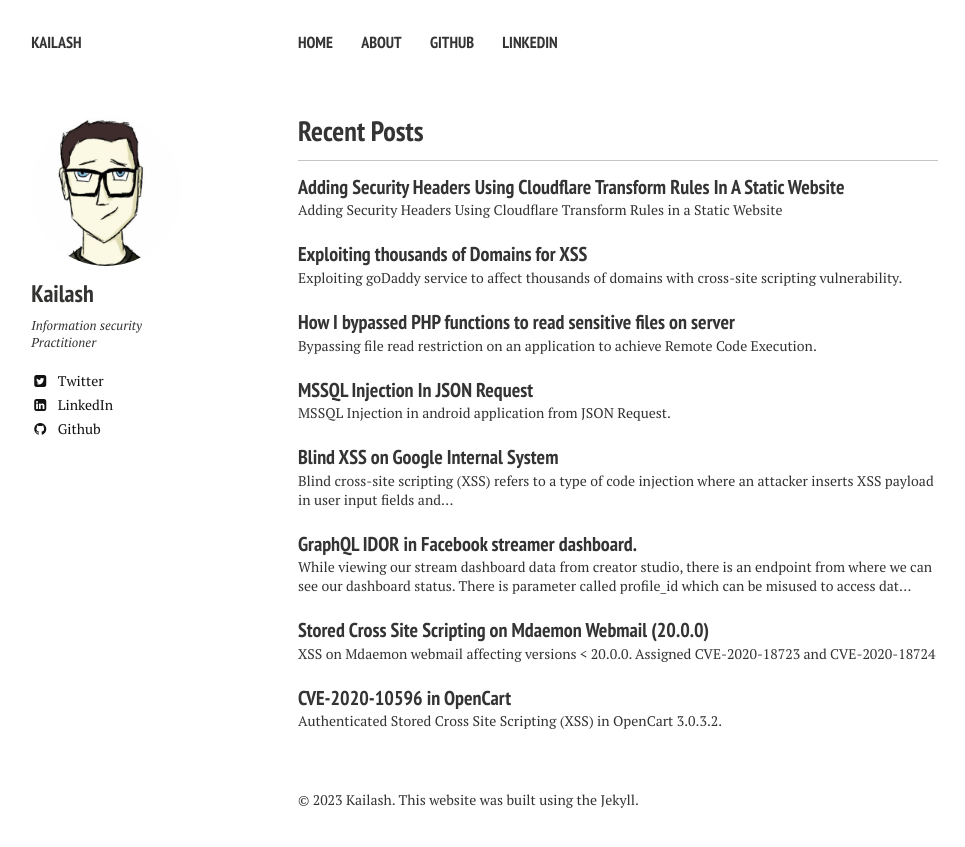
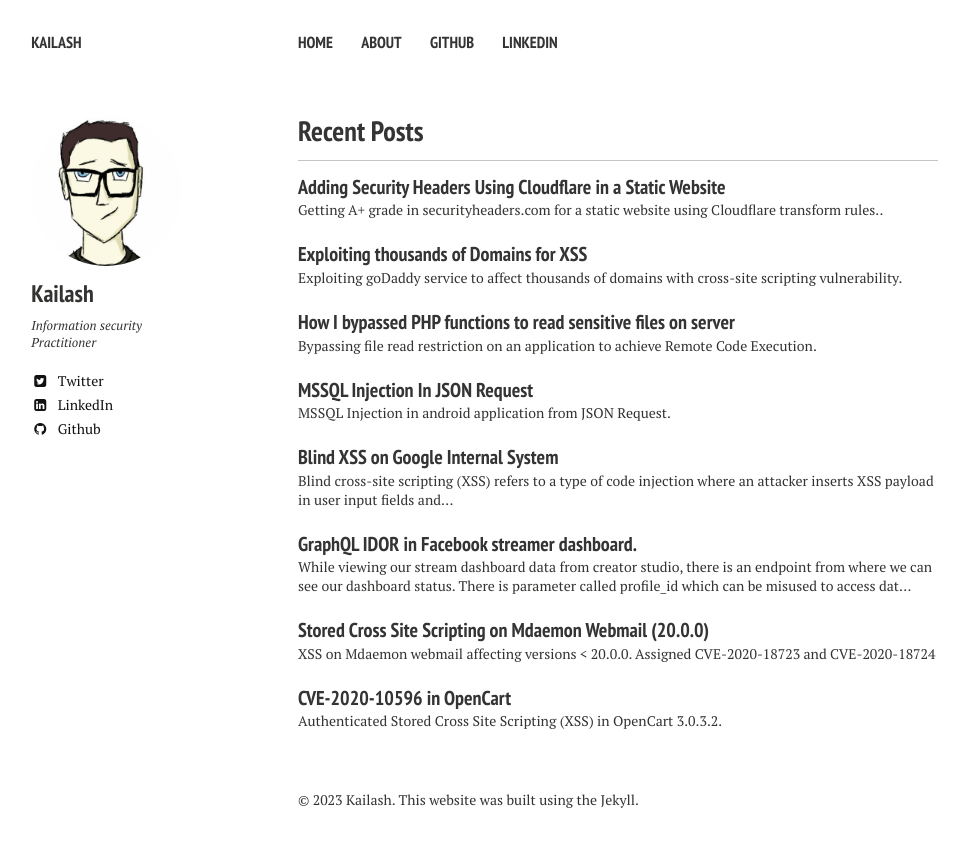
Before and after one commit to corrupted-brain/blog, a Jekyll site: the page built from index.md, in a window 1280 px wide. Shown: the top 847 px of the page, without its empty margins (22-987 px from the left). Built offline with Jekyll 4.4.1, drawn with Linux system fonts in a browser that asks for light colours; nearby versions of some CDN libraries.

Commit message:
Update 2023-08-10-adding-security-headers-using-cloudflare-transform-rules-in-a-static-website.md
added expert

```diff
--- a/_posts/2023-08-10-adding-security-headers-using-cloudflare-transform-rules-in-a-static-website.md
+++ b/_posts/2023-08-10-adding-security-headers-using-cloudflare-transform-rules-in-a-static-website.md
@@ -1,4 +1,11 @@
-Adding Security Headers Using Cloudflare Transform Rules in a Static Website
+---
+layout: post
+title:  "Adding Security Headers Using Cloudflare in a Static Website"
+excerpt: Getting A+ grade in securityheaders.com for a static website using Cloudflare transform rules..
+tags: [XSS, GoDaddy XSS, Reverse CNAME,]
+---
+
+Adding Security Headers Using Cloudflare in a Static Website.
 
 In today's digital age, security is a vital aspect of any website. One way to improve website security is to add security headers to your website. Security headers are a set of HTTP response headers that inform the browser how to behave when it comes to website security.
 
```
